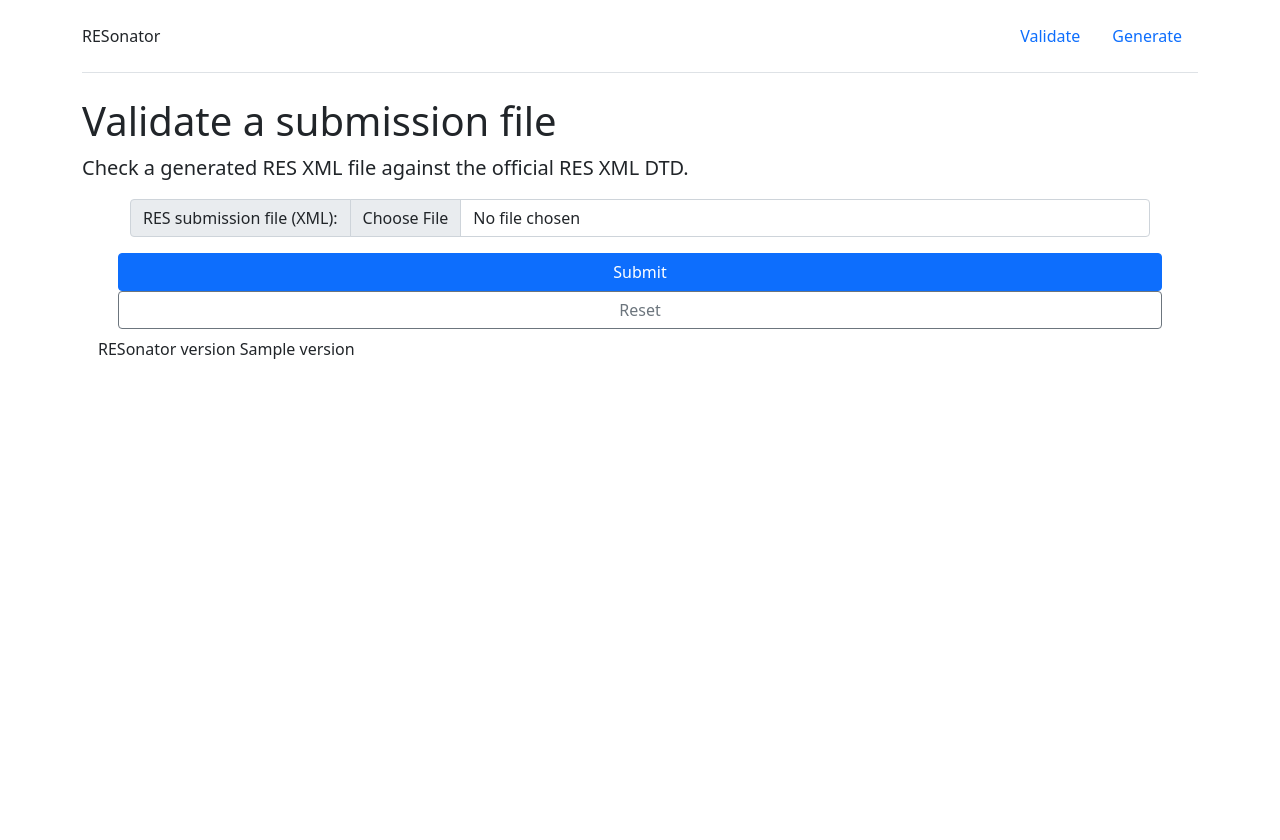
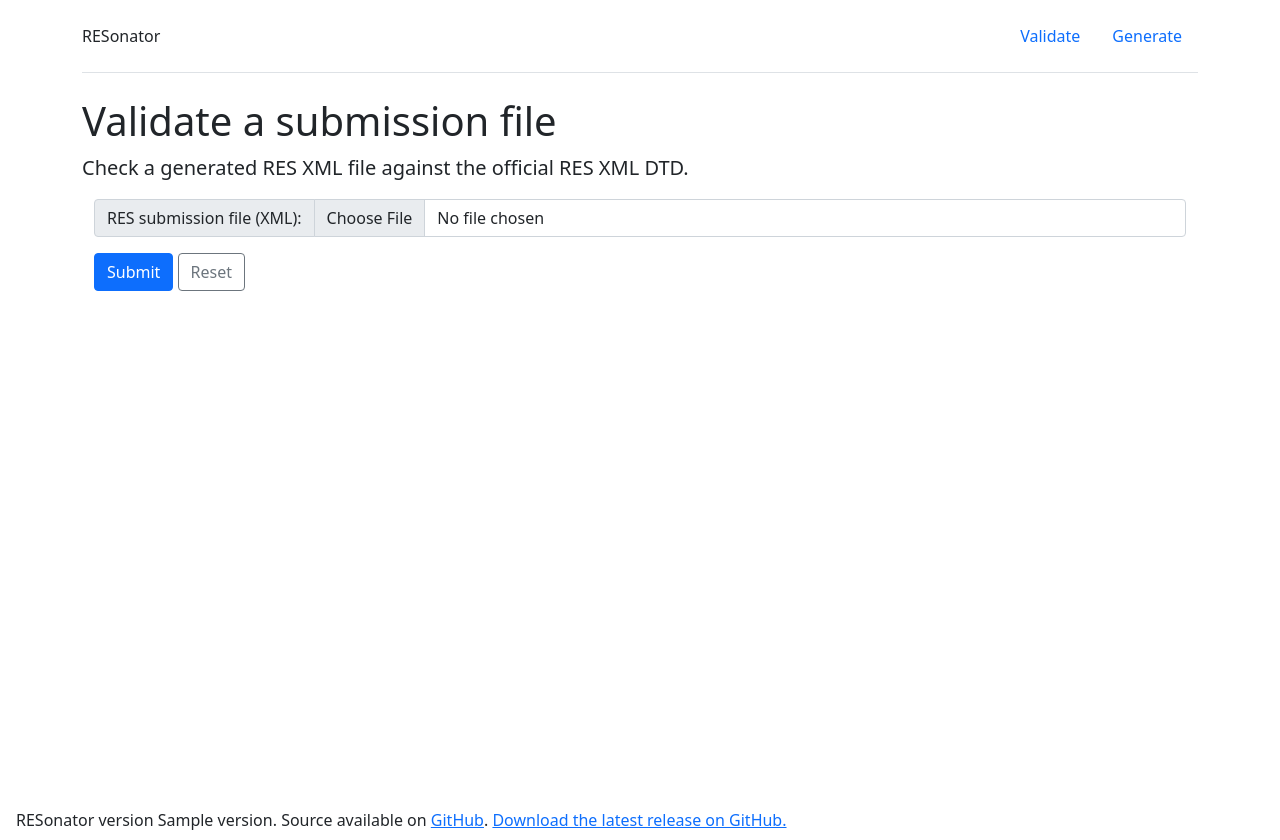
Before and after one commit to riledigital/RESonator, a Flask app: template resonator/web/templates/validate.jinja in a window 1280 px wide. Before the commit the page ends 359 px from the top, so only its background shows below. Run offline with Flask 2, Linux system fonts and the light colour scheme; the template is opened without the code that fills it: most values are stand-ins (such as "Sample title", 1, 10 or a date in 2020); parts of the project's set-up code (start-up, migrations or seed data) failed here and were passed over.

Commit message:
update frontend documentation

```diff
--- a/resonator/web/templates/layout/default.jinja
+++ b/resonator/web/templates/layout/default.jinja
@@ -7,23 +7,13 @@
 
     <title>{% block title %}RESonator{% endblock %}</title>
 
-    <link
-      href="https://cdn.jsdelivr.net/npm/bootstrap@5.1.0/dist/css/bootstrap.min.css"
-      rel="stylesheet"
-      integrity="sha384-KyZXEAg3QhqLMpG8r+8fhAXLRk2vvoC2f3B09zVXn8CA5QIVfZOJ3BCsw2P0p/We"
-      crossorigin="anonymous"
-    />
-
     <meta name="description" content="Page description" />
     <meta property="og:title" content="Unique page title - My Site" />
     <meta property="og:description" content="Page description" />
-    <meta property="og:image" content="https://www.mywebsite.com/image.jpg" />
     <meta property="og:image:alt" content="Image description" />
     <meta property="og:locale" content="en_GB" />
     <meta property="og:type" content="website" />
     <meta name="twitter:card" content="summary_large_image" />
-    <meta property="og:url" content="https://www.mywebsite.com/page" />
-    <link rel="canonical" href="https://www.mywebsite.com/page" />
 
     <link rel="icon" href="/favicon.ico" />
     <link rel="icon" href="/favicon.svg" type="image/svg+xml" />
@@ -31,30 +21,27 @@
     <link rel="manifest" href="/my.webmanifest" />
     <meta name="theme-color" content="#FF00FF" />
     {% endblock %}
+    <link href="https://cdn.jsdelivr.net/npm/bootstrap@5.1.0/dist/css/bootstrap.min.css" rel="stylesheet" integrity="sha384-KyZXEAg3QhqLMpG8r+8fhAXLRk2vvoC2f3B09zVXn8CA5QIVfZOJ3BCsw2P0p/We" crossorigin="anonymous">
+    <script src="https://cdn.jsdelivr.net/npm/bootstrap@5.1.0/dist/js/bootstrap.bundle.min.js" integrity="sha384-U1DAWAznBHeqEIlVSCgzq+c9gqGAJn5c/t99JyeKa9xxaYpSvHU5awsuZVVFIhvj" crossorigin="anonymous"></script>
   </head>
 
   <body>
-    <div class="container">
+    <div class="container min-vh-100">
     <header>
       <nav class="d-flex flex-wrap justify-content-center py-3 mb-4 border-bottom">
-      <span class="d-flex align-items-center mb-3 mb-md-0 me-md-auto text-dark text-decoration-none">RESonator</span>
+      <a class="d-flex align-items-center mb-3 mb-md-0 me-md-auto text-dark text-decoration-none" href="/">RESonator</a>
       <ul class="nav nav-pills">
         <li class="nav-item"><a href="/validate-dtd" class="nav-link" aria-current="page">Validate</a></li>
         <li class="nav-item"><a href="/process-job" class="nav-link" aria-current="page">Generate</a></li>
       </ul>
       </nav>
     </header>
-      {% block content %}{% endblock %}
-      <!-- Content -->
-      {#
-      <script src="/assets/js/xy-polyfill.js" nomodule></script>
-      #} {#
-      <script src="/assets/js/script.js" type="module"></script>
-      #}
+      {% block content %}
+      {% endblock %}
     </div>
-
     <footer class="container-fluid px-3 py-2">
-      <span>RESonator version {{ version }}</span>
+      <span>RESonator version {{ version }}.</span>
+      Source available on <a href="https://github.com/riledigital/resonator">GitHub</a>. <a href="https://github.com/riledigital/RESonator/releases"> Download the latest release on GitHub.</a>
     </footer>
   </body>
 </html>
--- a/resonator/web/templates/validate.jinja
+++ b/resonator/web/templates/validate.jinja
@@ -1,11 +1,13 @@
-{% extends "layout/default.jinja" %} {% block title %}{{super()}} • Validate{% endblock %} {%
-block head %}
+{% extends "layout/default.jinja" %} {% block title %}{{ super() }} • Validate{%
+endblock %} {% block head %}
 {{ super() }}
 
 {% endblock %} {% block content %}
 
 <h1>Validate a submission file</h1>
-<p class="lead">Check a generated RES XML file against the official RES XML DTD.</p>
+<p class="lead">
+  Check a generated RES XML file against the official RES XML DTD.
+</p>
 
 <form
   class="needs-validation"
@@ -13,11 +15,13 @@ block head %}
   method="post"
   enctype="multipart/form-data"
 >
-  <div class="container gx-5">
+  <div class="container">
     <div class="row">
       <div class="col">
         <div class="input-group mb-3">
-          <label class="input-group-text" for="filelms">RES submission file (XML):</label>
+          <label class="input-group-text" for="filelms"
+            >RES submission file (XML):</label
+          >
           <input
             class="form-control"
             accept=".xml"
@@ -29,14 +33,17 @@ block head %}
       </div>
     </div>
 
-  <div class="row">
+    <div class="row g-3">
+      <div class="col-auto">
         <input class="btn btn-primary" type="submit" value="Submit" />
         <input
           class="btn btn-outline-secondary"
-      type="name"
+          type="reset"
           name="reset"
           value="Reset"
         />
       </div>
+    </div>
+  </div>
 </form>
 {% endblock %}
```
Also changed, not shown: resonator/web/templates/index.jinja (+11 -1 lines), resonator/web/templates/process-job.jinja (+8 -6 lines), README.md. Lines whose indentation alone changed are shown as unchanged.
